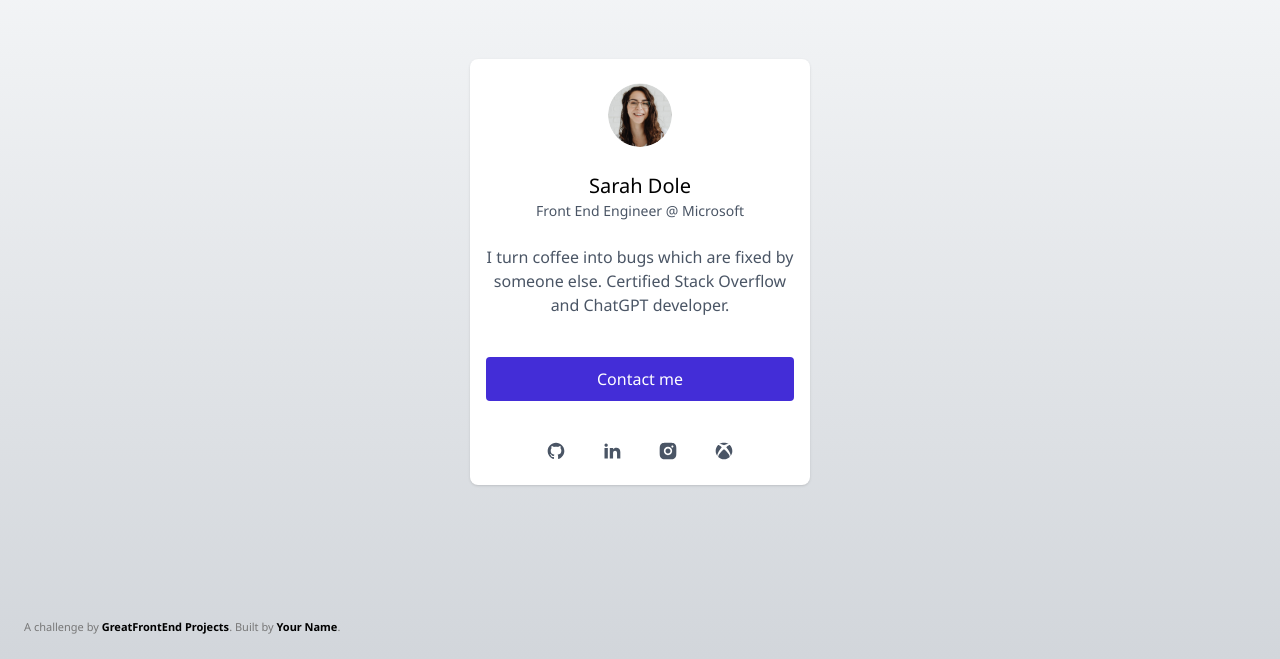
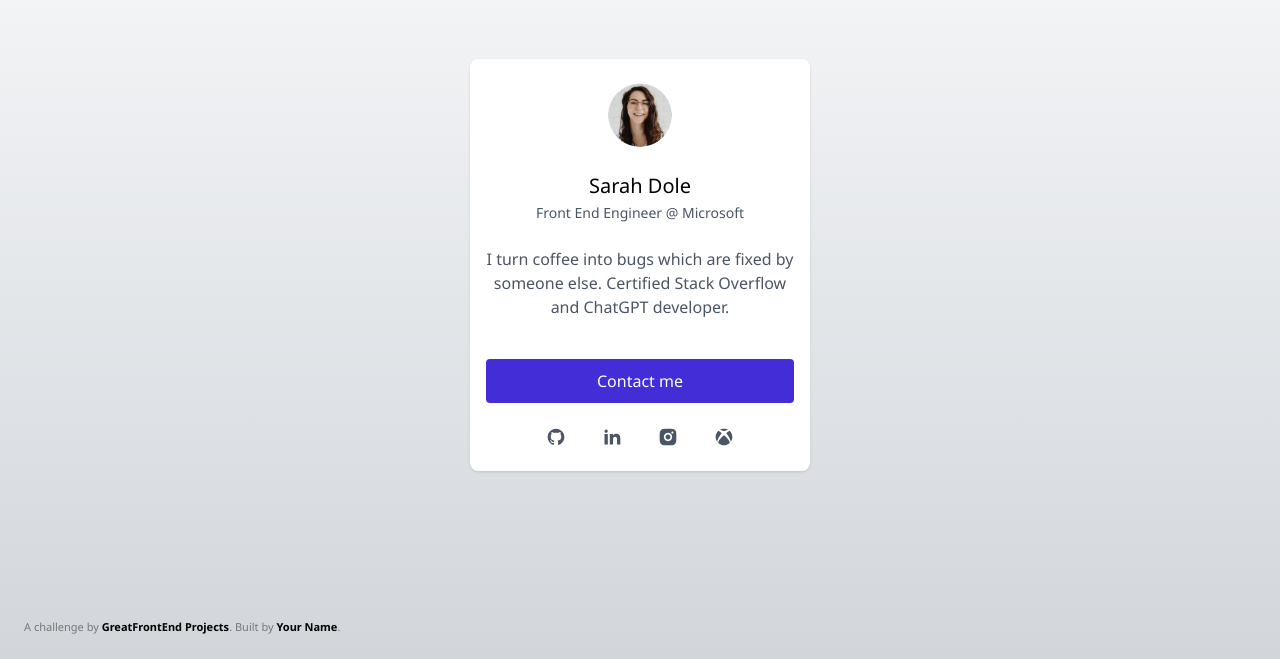
Before and after one commit to mjubair/learn-with-projects, a React (Vite) app in the folder apps/great-frontend-projects/profile-card/: page / in a window 1280 px wide. Shown: the part 141-800 px from the top of the page. Built offline with nearby package versions, Linux system fonts and the light colour scheme.

Commit message:
Adjust margin for job title in profile card for improved layout

```diff
--- a/apps/great-frontend-projects/profile-card/src/App.tsx
+++ b/apps/great-frontend-projects/profile-card/src/App.tsx
@@ -10,7 +10,9 @@ function App() {
 				<Card className="flex flex-col items-center">
 					<Avatar imageUrl={avatar} />
 					<h2 className="text-[20px] mt-6">Sarah Dole</h2>
-					<p className="text-gray-600 text-sm">Front End Engineer @ Microsoft</p>
+					<p className="text-gray-600 text-sm mt-0.5">
+						Front End Engineer @ Microsoft
+					</p>
 					<p className="text-gray-600 mt-6 text-center text-[16px]">
 						I turn coffee into bugs which are fixed by someone else. Certified
 						Stack Overflow and ChatGPT developer.
@@ -22,10 +24,10 @@ function App() {
 						Contact me
 					</button>
 					<div className="flex gap-9 mt-6">
-						<RiGithubFill className="w-5 h-5 mt-4 text-2xl text-gray-600 hover:text-gray-800 cursor-pointer" />
-						<RiLinkedinFill className="w-5 h-5 mt-4 text-2xl text-gray-600 hover:text-gray-800 cursor-pointer" />
-						<RiInstagramFill className="w-5 h-5 mt-4 text-2xl text-gray-600 hover:text-gray-800 cursor-pointer" />
-						<RiXboxFill className="w-5 h-5 mt-4 text-2xl text-gray-600 hover:text-gray-800 cursor-pointer" />
+						<RiGithubFill className="w-5 h-5 text-2xl text-gray-600 hover:text-gray-800 cursor-pointer" />
+						<RiLinkedinFill className="w-5 h-5 text-2xl text-gray-600 hover:text-gray-800 cursor-pointer" />
+						<RiInstagramFill className="w-5 h-5 text-2xl text-gray-600 hover:text-gray-800 cursor-pointer" />
+						<RiXboxFill className="w-5 h-5 text-2xl text-gray-600 hover:text-gray-800 cursor-pointer" />
 					</div>
 				</Card>
 
```
